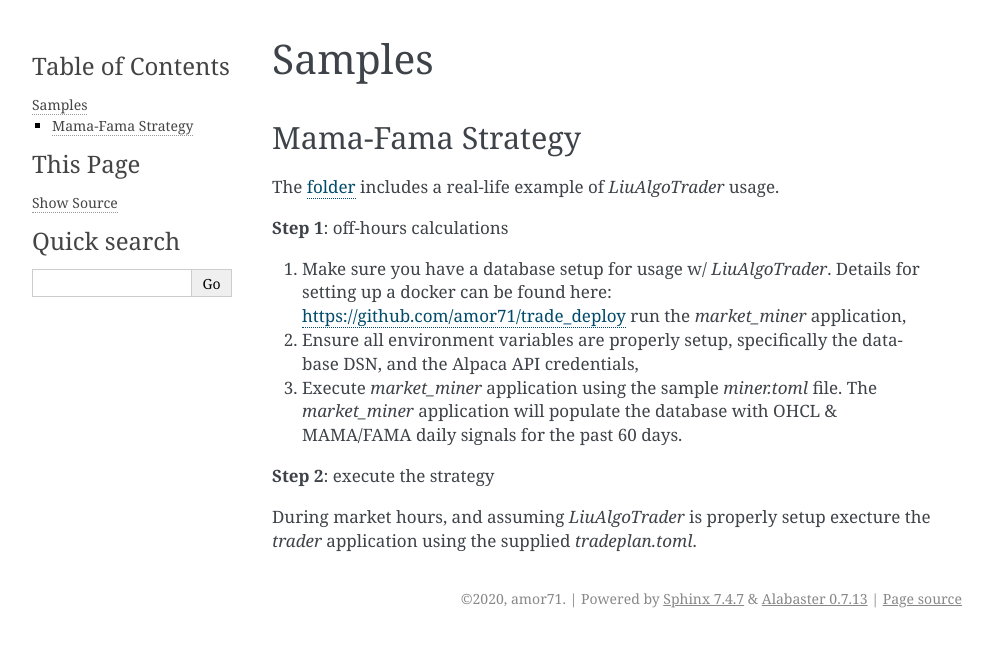
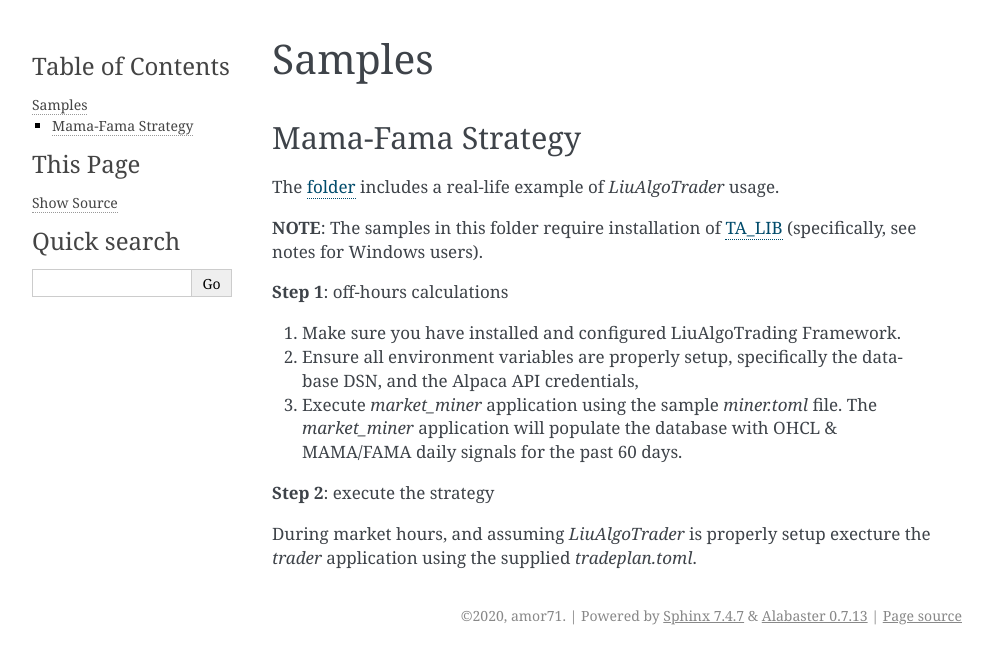
Before and after one commit to amor71/LiuAlgoTrader, a Sphinx documentation site: the page built from docs/source/Samples.rst, in a window 1280 px wide. Shown: the top 664 px of the page, without its empty margins (148-1141 px from the left). Built offline with Sphinx 7.4.7, drawn with Linux system fonts in a browser that asks for light colours.

```diff
--- a/docs/source/Samples.rst
+++ b/docs/source/Samples.rst
@@ -9,14 +9,18 @@ Mama-Fama Strategy
 
 The folder_ includes a real-life example of `LiuAlgoTrader` usage.
 
+**NOTE**: The samples in this folder require installation of TA_LIB_ (specifically, see notes for Windows users).
+
+
+.. _TA_LIB: https://github.com/mrjbq7/ta-lib
+
 .. _folder:
     https://github.com/amor71/LiuAlgoTrader/tree/master/examples/mama-fama
 
 **Step 1**: off-hours calculations
 
 
-1. Make sure you have a database setup for usage w/ `LiuAlgoTrader`. Details for setting up a docker can be found here: https://github.com/amor71/trade_deploy run the `market_miner` application,
-
+1. Make sure you have installed and configured LiuAlgoTrading Framework.
 2. Ensure all environment variables are properly setup, specifically the database DSN, and the Alpaca API credentials,
 
 3. Execute `market_miner` application using the sample `miner.toml` file. The `market_miner` application will populate the database with OHCL & MAMA/FAMA daily signals for the past 60 days.
```
Also changed, not shown: CONTRIBUTING.md (+1 -1 lines), docs/source/How to Contribute.rst (+25 -4 lines), 1 other file.
